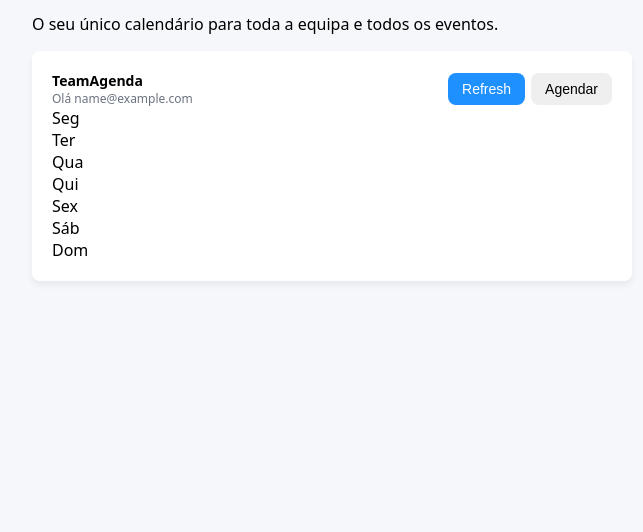
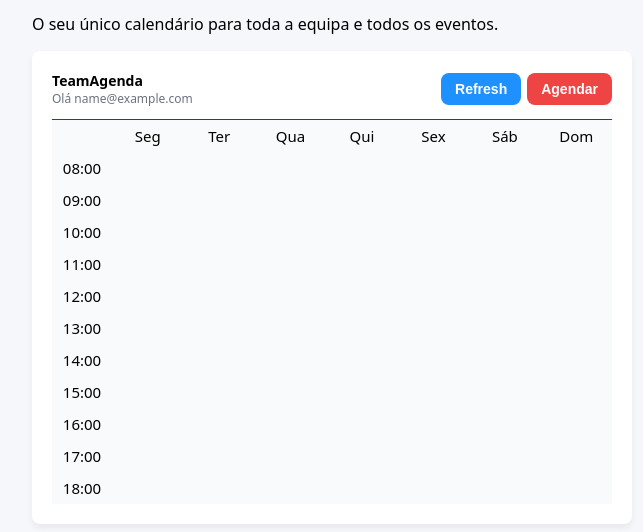
Before and after one commit to lucaslimabica/TeamAgenda-Beta, a website: page frontend/index.html in a window 1280 px wide. Both pictures are taken after typing "name@example.com", "Sample123" into the empty fields and a click on the button "Entrar". Shown: the part 60-592 px from the top of the page, without its empty margins (308-951 px from the left). Drawn offline with Linux system fonts and the light colour scheme.

Commit message:
feat: Calendar With Y for Hours and X for WeekDays
Enhanced the calendar UI by rendering a week grid with hour labels and day/hour cells in backend/main.js. Updated styles in frontend/styles.css to support the new grid layout, including styling for event list, week grid, and interactive cells.

```diff
--- a/backend/main.js
+++ b/backend/main.js
@@ -79,9 +79,27 @@ function renderWeekGrid() {
     // header days of the week
     WEEK_DAYS.forEach(day => { // Creates a div for each week day to show as header of the grid
         const dayHeader = document.createElement("div");
-        dayHeader.className = "week-cell week-header";
+        dayHeader.className = "week-cell week-header"; /*each week day header has this class*/
         dayHeader.textContent = day;
         grid.appendChild(dayHeader);
     });
+
+    // Colunm for hours
+    HOURS.forEach(hour => {
+        const hourCell = document.createElement("div")
+        hourCell.className = "week-cell week-day-cell"; /* first column: hour labels */
+        hourCell.textContent = hour;
+        grid.appendChild(hourCell);
+
+        WEEK_DAYS.forEach(day => {
+            const cell = document.createElement("div");
+            cell.className = "week-cell week-day-cell"; /* grid cell for a specific day/hour */
+            cell.dataset.day = day;
+            cell.dataset.hour = hour;
+
+            grid.appendChild(cell)
+        })
+    });
+
     eventsList.appendChild(grid);
 }
--- a/frontend/styles.css
+++ b/frontend/styles.css
@@ -55,11 +55,9 @@ button {
     background: #8002c9;
     color: white;
     width: 100%;
+    font-weight: bold;
 }
-#logoutBtn {
-    background: #e0e0e0;
-    color: #333;
-}
+
 
 .hidden {
     display: none;
@@ -69,6 +67,12 @@ button {
 #refreshBtn {
     background: #1e90ff;
     color: white;
+    font-weight: bold;
+}
+#createEvent {
+    background: #ec1e1ed3;
+    color: white;
+    font-weight: bold;
 }
 .header-row {
     display: flex;
@@ -78,3 +82,36 @@ button {
 }
 
 /* Events List */
+.events-list { /* The container for the list of events */
+    margin-top: 12px; /* margin before the border */
+    max-height: 500px;
+    overflow: auto; /* Scroll if too tall */
+    border-top: 1.5px solid #8002c9;
+}
+.week-grid { /* The header with weekdays labels */
+    display: grid;
+    grid-template-columns: 60px repeat(7, 1fr); /* Turns into columns. First column for time labels, then 7 equal columns for days */
+    font-size: 15px;
+    border-collapse: collapse; /* Ensures borders are shared */
+}
+.week-cell { /* Each cell/weekday in the header */
+    /* border: 1px solid #d1d5db; */ /* Optional cell borders, it too much maybe*/
+    padding: 6px;
+    text-align: center;
+    background: #f9fafb;
+}
+.week-hour-cell { /* hours colunm */
+    background: #f9fafb;
+    text-align: right;
+    padding-right: 8px;
+    color: #6b7280;
+    font-size: 11px;
+}
+
+/* cells */
+.week-day-cell {
+    cursor: pointer;
+}
+.week-day-cell:hover {
+    background: #eef2ff;
+}
```
